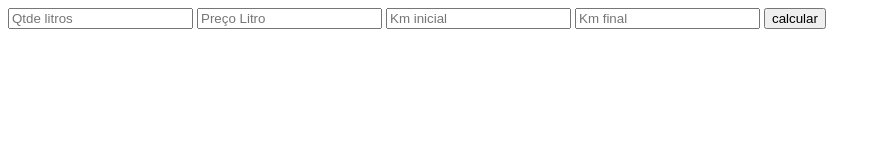
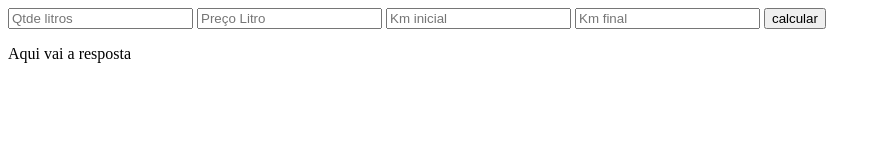
Before and after one commit to fabiocosta123/ambiente-teste, a plain HTML site: page index.html in a window 1280 px wide. Shown: the whole page, without its empty margins (0-881 px from the left). Drawn offline with Linux system fonts and the light colour scheme.

Commit message:
criando estrutura para resposta dinamica pelo js

```diff
--- a/index.html
+++ b/index.html
@@ -30,6 +30,10 @@
 
                 <input type="button" value="calcular" onclick="calcular()">
             </form>
+
+            <div id="res">
+               <p>Aqui vai a resposta</p>
+            </div>
         </main>
         <script src="ambiente.js"></script>
 </body>
```
